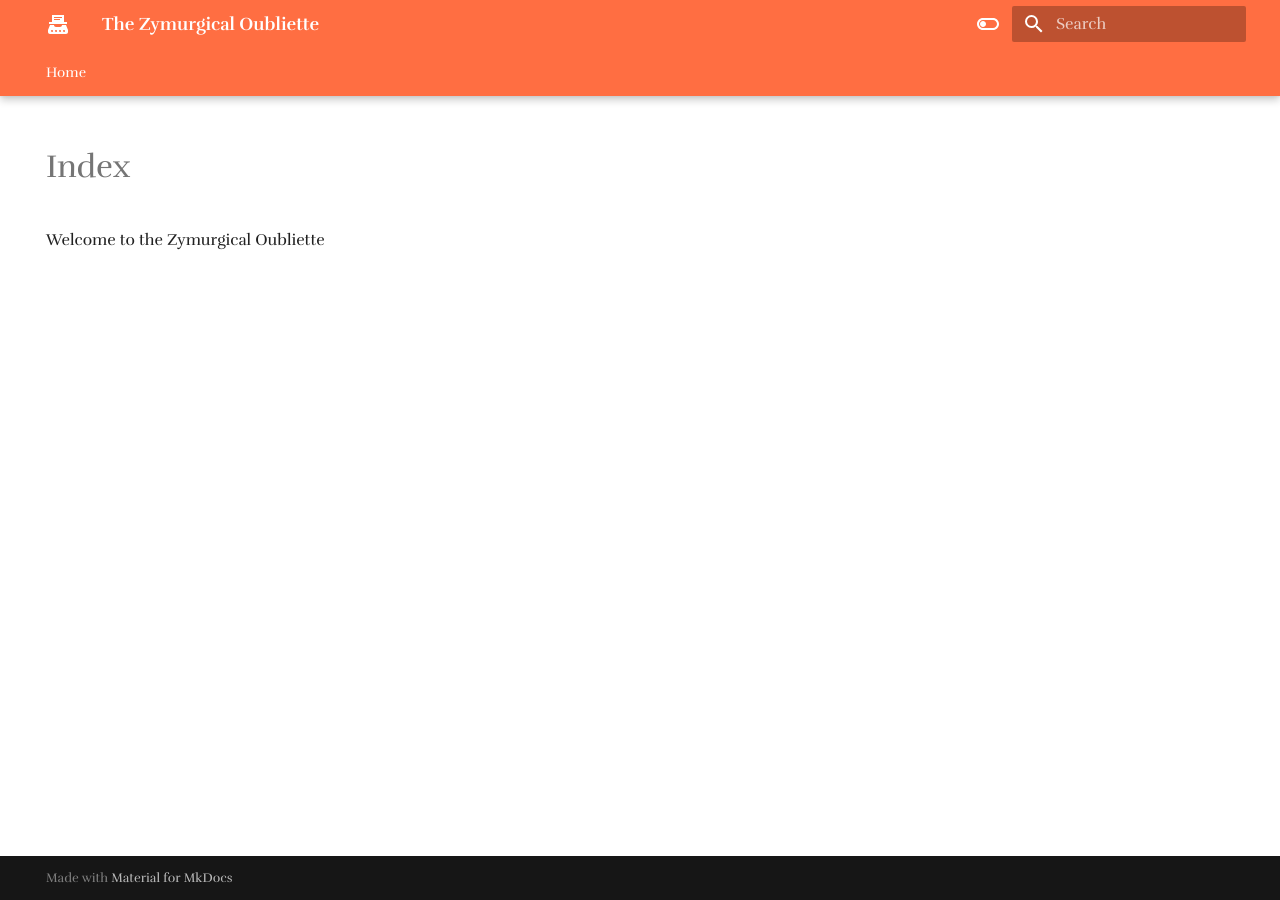
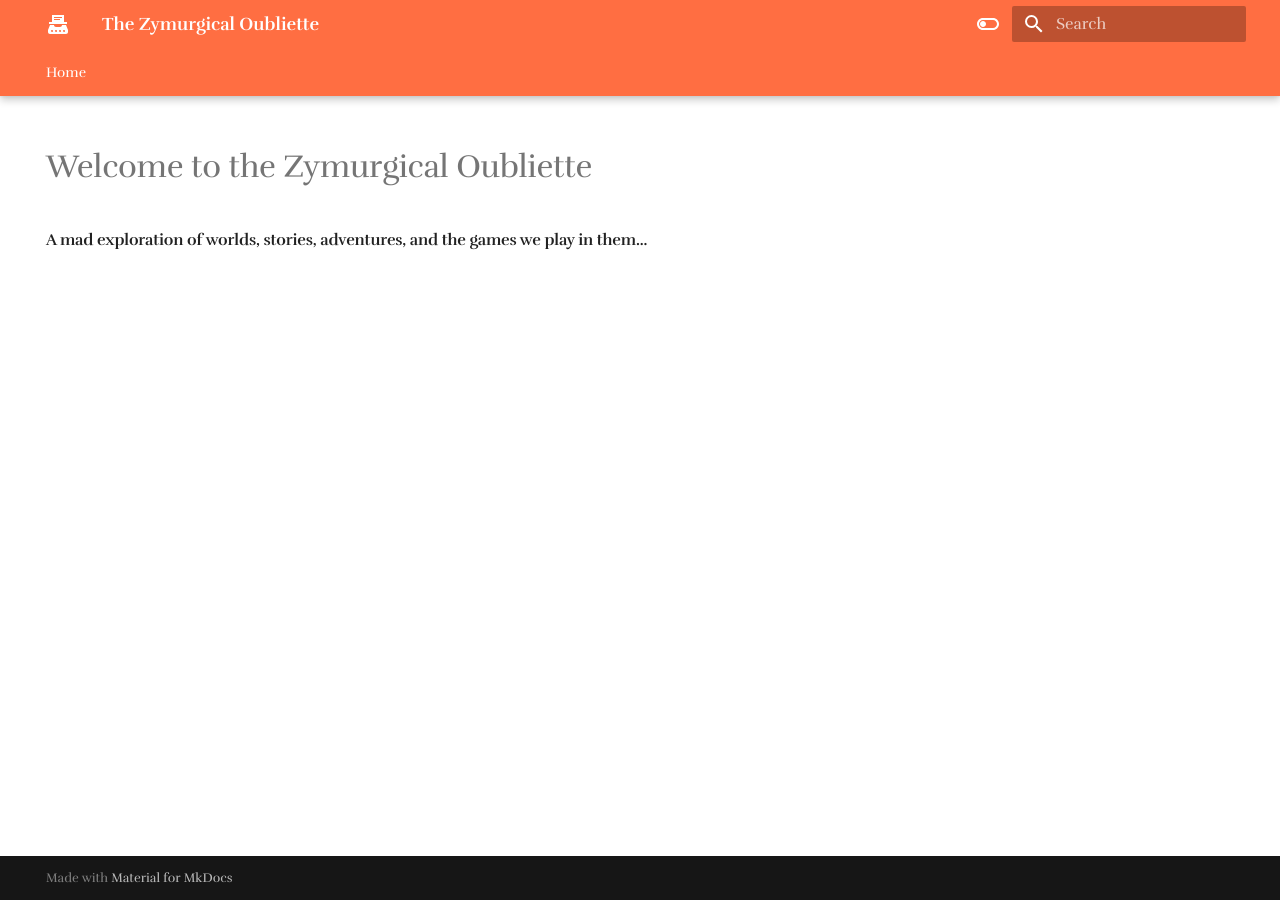
Before and after one commit to Half-Guinea-Press/zymurgical-oubliette, an MkDocs documentation site: the page built from docs/index.md, in a window 1280 px wide. Built offline with MkDocs 1.6.1 and Material for MkDocs 9.7.7, drawn with Linux system fonts in a browser that asks for light colours; some web fonts are replaced; comment, search, counter and statistics services are not loaded.

Commit message:
Update index.md

```diff
--- a/docs/index.md
+++ b/docs/index.md
@@ -4,4 +4,5 @@ hide:
   - toc
 ---
 
-Welcome to the Zymurgical Oubliette
+# Welcome to the Zymurgical Oubliette
+#### A mad exploration of worlds, stories, adventures, and the games we play in them...
```
